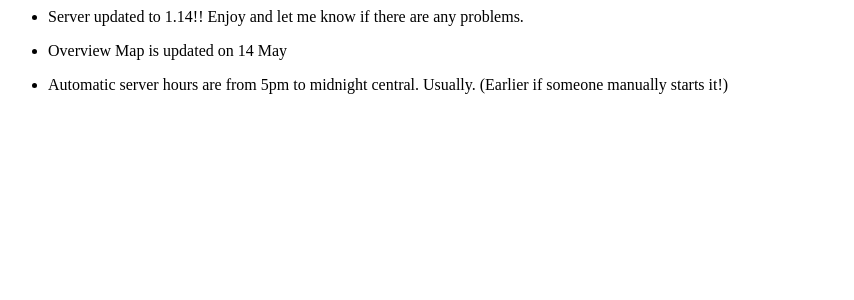
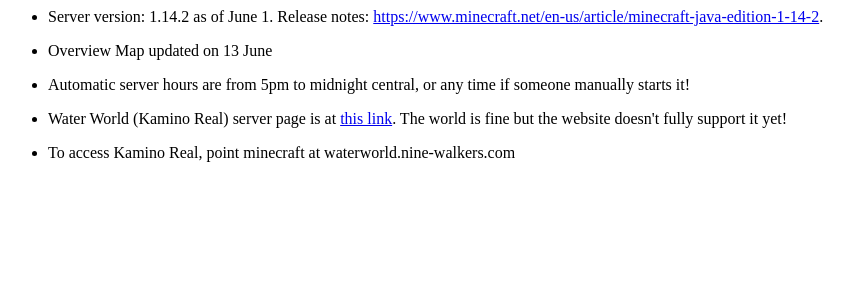
Before and after one commit to jasonof9/minecraftsyscontrol, a Flask app: template templates/news.html in a window 1280 px wide. Shown: the top 300 px of the page, without its empty margins (0-854 px from the left). Run offline with Flask 2, Linux system fonts and the light colour scheme; the template is opened without the code that fills it, so the values that code supplies are empty.

Commit message:
routine updates to news

```diff
--- a/templates/news.html
+++ b/templates/news.html
@@ -1,5 +1,7 @@
 <ul>
-<li><p>Server updated to 1.14!!  Enjoy and let me know if there are any problems.</p></li>
-<li><p>Overview Map is updated on 14 May</p></li>
-<li><p>Automatic server hours are from 5pm to midnight central. Usually. (Earlier if someone manually starts it!)</p></li>
+<li><p>Server version: <span class="newscallout">1.14.2</span> as of June 1.  Release notes: <a href="https://www.minecraft.net/en-us/article/minecraft-java-edition-1-14-2" target = "_blank">https://www.minecraft.net/en-us/article/minecraft-java-edition-1-14-2</a>.</p></li>
+<li><p>Overview Map updated on 13 June</p></li>
+<li><p>Automatic server hours are from 5pm to midnight central, or any time if someone manually starts it!</p></li>
+<li><p>Water World (Kamino Real) server page is at <a href = "/waterworld">this link</a>. The world is fine but the website doesn't fully support it yet!</p></li>
+<li><p>To access Kamino Real, point minecraft at waterworld.nine-walkers.com </p></li>
 </ul>
```
